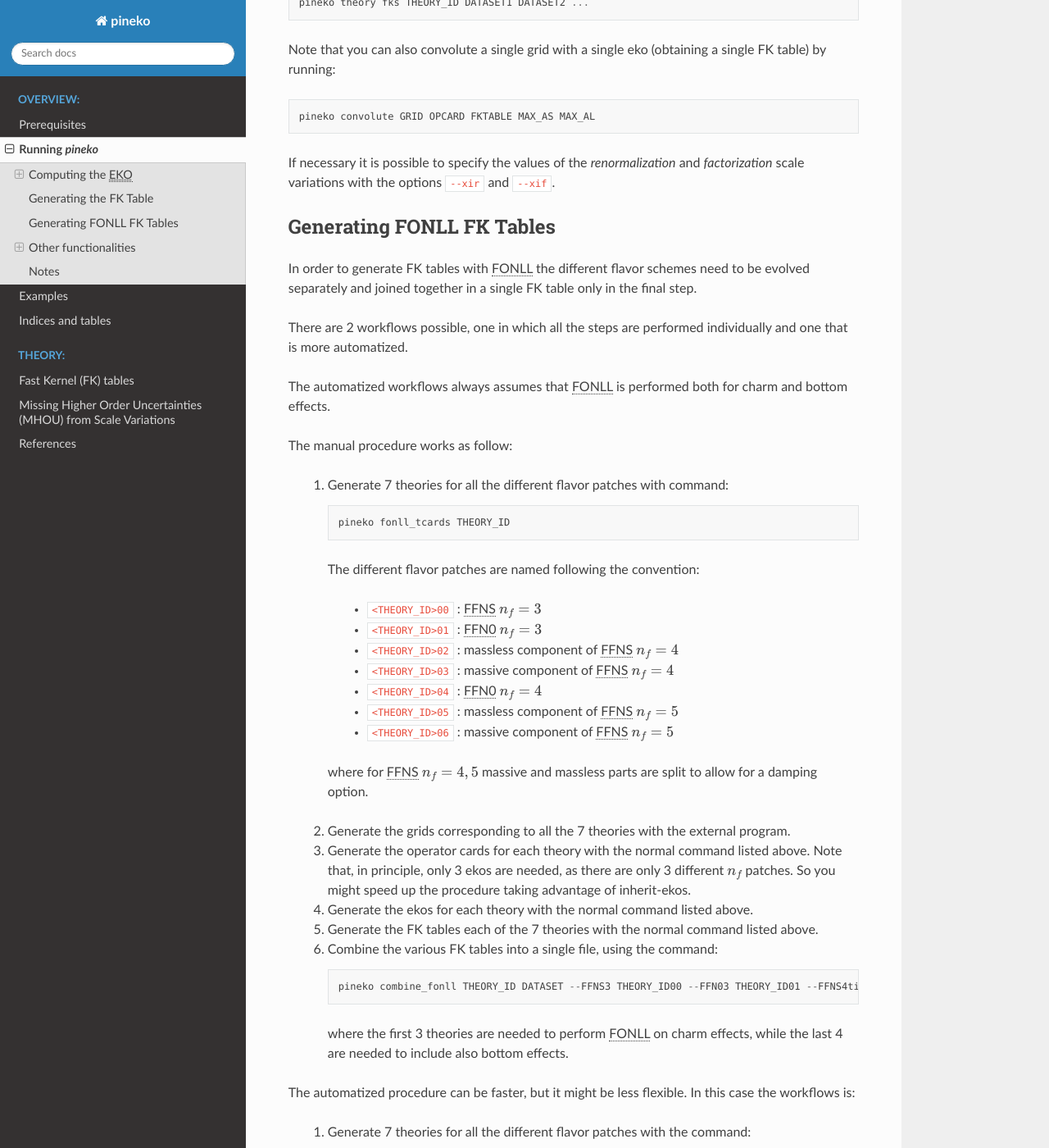
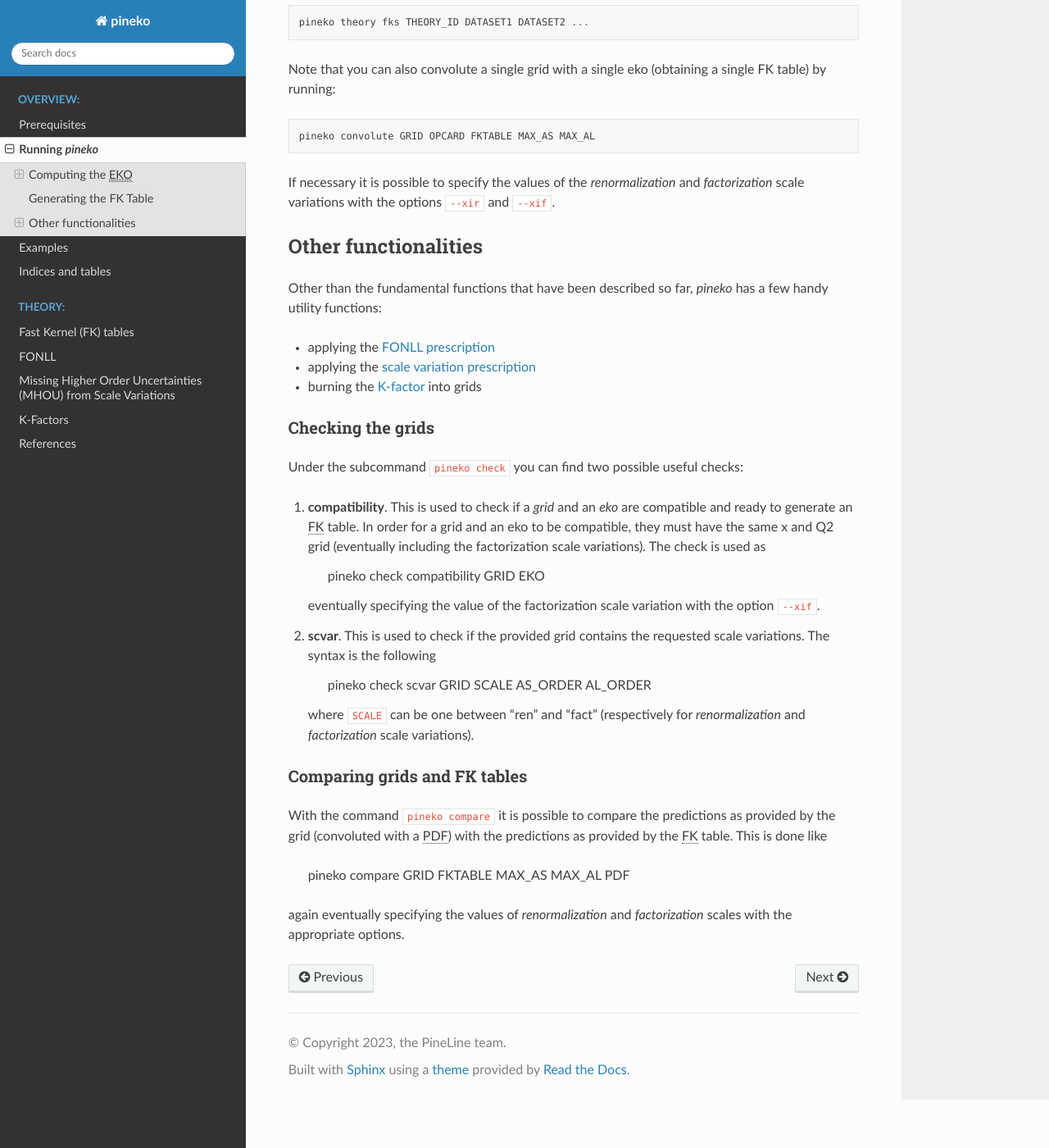
Before and after one commit to NNPDF/pineko, a Sphinx documentation site: the page built from docs/source/overview/running.rst, in a window 1280 px wide and 1400 px high, scrolled down 1205 px. Shown: the whole window at 82% size. Built offline with Sphinx 7.4.7 and the Read the Docs theme 2.0.0, drawn with Linux system fonts in a browser that asks for light colours; some of the changed text lies outside the part shown.

Commit message:
Split docs

```diff
--- a/docs/source/index.rst
+++ b/docs/source/index.rst
@@ -23,7 +23,9 @@
     :hidden:
 
     theory/fktables
+    theory/fonll
     theory/scalevar
+    theory/kfactors
 
 
     zzz-refs
--- a/docs/source/overview/running.rst
+++ b/docs/source/overview/running.rst
@@ -1,4 +1,3 @@
-################
 Running `pineko`
 ################
 
@@ -27,8 +26,6 @@ This is a two step process:
 
     pineko theory ekos THEORY_ID DATASET1 DATASET2 ...
 
-
-
 Inherit |EKO| or grids from Existing Theory
 """""""""""""""""""""""""""""""""""""""""""
 
@@ -40,7 +37,8 @@ You can reuse the grid from a different theory by running::
 
   pineko theory inherit-grids SOURCE_THEORY_ID TARGET_THEORY_ID DATASET1 DATASET2 ...
 
-The relation between the source theory and the target theory is non-trivial [5]_.
+The relation between the source theory and the target theory is non-trivial
+(e.g. they may differ by scale variations, different DIS settings, etc).
 
 Generating the FK Table
 -----------------------
@@ -57,146 +55,43 @@ Note that you can also convolute a single grid with a single eko (obtaining a si
 If necessary it is possible to specify the values of the *renormalization* and *factorization* scale variations with
 the options ``--xir`` and ``--xif``.
 
-
-Generating FONLL FK Tables
---------------------------
-
-In order to generate FK tables with |FONLL| the different flavor schemes
-need to be evolved separately and joined together in a single FK table only
-in the final step.
-
-There are 2 workflows possible, one in which all the steps are performed individually
-and one that is more automatized.
-
-The automatized workflows always assumes that |FONLL| is performed both for
-charm and bottom effects.
-
-The manual procedure works as follow:
-
-  1. Generate 7 theories for all the different flavor patches with command::
-
-      pineko fonll_tcards THEORY_ID
-
-    The different flavor patches are named following the convention:
-
-      * ``<THEORY_ID>00`` : |FFNS| :math:`n_f=3`
-      * ``<THEORY_ID>01`` : |FFN0| :math:`n_f=3`
-      * ``<THEORY_ID>02`` : massless component of |FFNS| :math:`n_f=4`
-      * ``<THEORY_ID>03`` : massive component of |FFNS| :math:`n_f=4`
-      * ``<THEORY_ID>04`` : |FFN0| :math:`n_f=4`
-      * ``<THEORY_ID>05`` : massless component of |FFNS| :math:`n_f=5`
-      * ``<THEORY_ID>06`` : massive component of |FFNS| :math:`n_f=5`
-
-    where for |FFNS| :math:`n_f=4,5` massive and massless parts are split to
-    allow for a damping option.
-
-  2. Generate the grids corresponding to all the 7 theories with the external program.
-
-  3. Generate the operator cards for each theory with the normal command listed above.
-     Note that, in principle, only 3 ekos are needed, as there are only 3 different :math:`n_f` patches.
-     So you might speed up the procedure taking advantage of inherit-ekos.
-
-  4. Generate the ekos for each theory with the normal command listed above.
-
-  5. Generate the FK tables each of the 7 theories with the normal command listed above.
-
-  6. Combine the various FK tables into a single file, using the command::
-
-      pineko combine_fonll THEORY_ID DATASET --FFNS3 THEORY_ID00 --FFN03 THEORY_ID01 --FFNS4til THEORY_ID02 --FFNS4bar THEORY_ID03 --FFN04 THEORY_ID04 --FFNS5til THEORY_ID05 --FFNS5bar THEORY_ID06
-
-    where the first 3 theories are needed to perform |FONLL| on charm effects,
-    while the last 4 are needed to include also bottom effects.
-
-The automatized procedure can be faster, but it might be less flexible.
-In this case the workflows is:
-
-  1. Generate 7 theories for all the different flavor patches with the command::
-
-      pineko fonll_tcards THEORY_ID
-
-    See above for the intermediate theories naming convention.
-
-  2. Generate the grids corresponding to all the 7 theories with the external program.
-
-  3. Generate the three ekos, one for each :math:`n_f`, and inherit the others running:
-
-      pineko fonll_ekos THEORY_ID DATASET1 DATASET2 ...
-
-    Note: this is usually an expensive operation as multiple ekos are run sequentially.
-    Depending on the resources that you have available it might be more convenient
-    to call the command separately for each DATASET.
-
-  4. Generate the final |FONLL| FK table directly running::
-
-      pineko fonll_fks THEORY_ID DATASET1 DATASET2 ...
-
-
 Other functionalities
 ---------------------
 
 Other than the fundamental functions that have been described so far, *pineko* has a few
-handy utility functions.
+handy utility functions:
+
+- applying the :doc:`FONLL prescription</theory/fonll>`
+- applying the :doc:`scale variation prescription</theory/scalevar>`
+- burning the :doc:`K-factor</theory/kfactors>` into grids
+
 
 Checking the grids
 """"""""""""""""""
 
 Under the subcommand ``pineko check`` you can find two possible useful checks:
 
-1.  **compatibility**. This is used to check if a *grid* and an *eko* are compatible and ready to generate an Fk table. In order for a grid and an eko to be compatible, they must have the same x and Q2 grid (eventually including the factorization scale variations). The check is used as
-  ::
+1.  **compatibility**. This is used to check if a *grid* and an *eko* are compatible and ready to generate an |FK| table.
+    In order for a grid and an eko to be compatible, they must have the same x and Q2 grid (eventually including the
+    factorization scale variations). The check is used as
 
-    pineko check compatibility GRID EKO
+      pineko check compatibility GRID EKO
 
-  eventually specifying the value of the factorization scale variation with the option ``--xif``.
+    eventually specifying the value of the factorization scale variation with the option ``--xif``.
 2.  **scvar**. This is used to check if the provided grid contains the requested scale variations. The syntax is the following
-  ::
 
-    pineko check scvar GRID SCALE AS_ORDER AL_ORDER
+      pineko check scvar GRID SCALE AS_ORDER AL_ORDER
 
-  where ``SCALE`` can be one between "ren" and "fact" (respectively for *renormalization* and
-  *factorization* scale variations).
+    where ``SCALE`` can be one between "ren" and "fact" (respectively for *renormalization* and
+    *factorization* scale variations).
 
 Comparing grids and FK tables
 """""""""""""""""""""""""""""
 
 With the command ``pineko compare`` it is possible to compare the predictions as provided by the grid
-(convoluted with a |PDF|) with the predictions as provided by the FK table. This is done like::
+(convoluted with a |PDF|) with the predictions as provided by the |FK| table. This is done like
 
   pineko compare GRID FKTABLE MAX_AS MAX_AL PDF
 
 again eventually specifying the values of *renormalization* and *factorization* scales with the
 appropriate options.
-
-Scale variations
-""""""""""""""""
-
-Since it is possible to compute scale variations terms at a certain perturbative order N+1 just from
-the knowledge of the central N order (see https://pineko.readthedocs.io/en/latest/theory/scalevar.html),
-`pineko` includes a tool to add the required scale variations order to a grid which contain the
-necessary central orders. The command to run it is::
-
-  pineko ren_sv_grid GRID_PATH OUTPUT_FOLDER_PATH MAX_AS NF ORDER_EXISTS
-
-where ``GRID_PATH`` is the path of the original grid, ``OUTPUT_FOLDER_PATH`` is the folder where the
-updated grid will be dumped, ``MAX_AS`` is the requested perturbative order of the QCD coupling and
-``NF`` is the number of active flavors one wants to consider when computing the scale variations terms.
-If the original grid has already all the scale variations terms for the requested perturbative order,
-`pineko` will do nothing. If one want to force `pineko` to overwrite the already existing orders, it is
-enough to set ``ORDER_EXISTS`` to `True`.
-
-KFactors
-""""""""
-
-Another useful tool that `pineko` includes is ``pineko kfactor`` which allows the embedding of a kfactor
-as a proper order in a grid. The usage is the following::
-
-  pineko kfactor GRIDS_FOLDER KFACTOR_FOLDER YAMLDB_PATH TARGET_FOLDER MAX_AS ORDER_EXISTS
-
-where ``GRIDS_FOLDER`` is the folder containing the grids to update, ``KFACTOR_FOLDER`` is the folder
-containing the kfactor files and ``YAMLDB_PATH`` is the path to the yamldb file of the requested dataset.
-The other inputs have already been described in the previous section.
-
-Notes
------
-
-.. [5] examples being scale variations, different DIS settings, etc.
--- a/docs/source/theory/fktables.rst
+++ b/docs/source/theory/fktables.rst
@@ -1,6 +1,6 @@
-============================================================
+
 Fast Kernel (FK) tables
-============================================================
+=======================
 
 The direct calculation of observables during a |PDF| fit is not very practical
 since it requires first solving the |DGLAP| evolution equation for each new boundary
```
Also changed, not shown: docs/source/overview/prerequisites.rst (+8 -19 lines), docs/source/theory/fonll.rst (added, +74 -0 lines), docs/source/theory/kfactors.rst (added, +11 -0 lines), docs/source/theory/scalevar.rst (+18 -1 lines), 1 other file.
